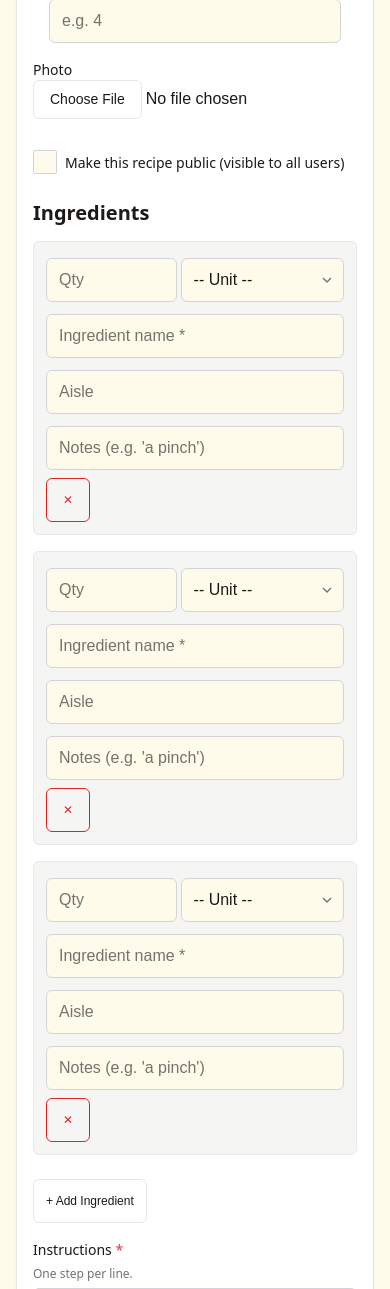
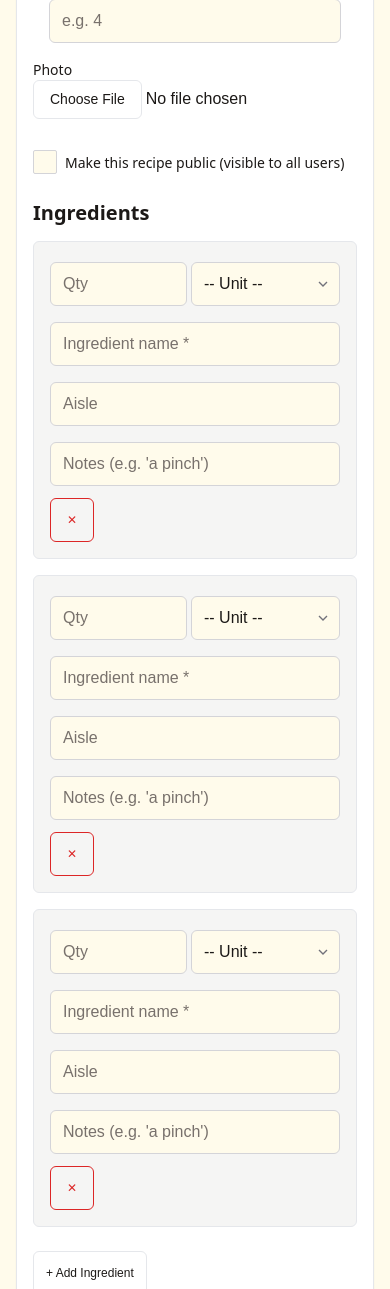
Before and after one commit to chrys/recipebox, a Django app: page /recipes/new/ in a window 390 px wide. Shown: the part 887-2176 px from the top of the page. Run offline with Django 5.2, Linux system fonts and the light colour scheme; the visitor is signed in with stand-in values (Sample User, id 1); data comes from the database, SQL or seed files in the repository.

Commit message:
fix(ui): Simplify ingredient row layout for better mobile focus

```diff
--- a/recipes/templates/recipes/recipe_form.html
+++ b/recipes/templates/recipes/recipe_form.html
@@ -114,12 +114,11 @@
                 <input type="hidden" name="{{ ing_form.order.html_name }}" value="{{ forloop.counter0 }}">
                 {{ ing_form.id }}
 
-                <div style="display: flex; gap: 4px; flex: 1.5; flex-direction: column;">
-                    <div style="display: flex; gap: 4px;">
+                <div class="ing-qty-group">
                     <input type="text" inputmode="decimal" name="{{ ing_form.quantity_value.html_name }}"
                         value="{{ ing_form.quantity_value.value|normalize_quantity }}" placeholder="Qty"
-                            style="flex: 1;">
-                        <select name="{{ ing_form.quantity_unit.html_name }}" style="flex: 1.2;">
+                        aria-label="Quantity" class="ing-qty">
+                    <select name="{{ ing_form.quantity_unit.html_name }}" aria-label="Unit" class="ing-unit">
                         <option value="">-- Unit --</option>
                         {% for val, label in ing_form.fields.quantity_unit.choices %}
                             {% if val %}
@@ -128,37 +127,24 @@
                         {% endfor %}
                     </select>
                 </div>
-                    {% if ing_form.quantity_value.errors or ing_form.quantity_unit.errors %}
-                        <div class="error" role="status" style="font-size: 0.8em; color: var(--color-danger);">
-                            {{ ing_form.quantity_value.errors.0 }} {{ ing_form.quantity_unit.errors.0 }}
-                        </div>
-                    {% endif %}
-                </div>
 
-                <div style="display: flex; flex-direction: column; flex: 2;">
                 <input type="text" name="{{ ing_form.name.html_name }}"
                     value="{{ ing_form.name.value|default_if_none:'' }}" placeholder="Ingredient name *"
-                        data-autocomplete-url="{% url 'ingredient_autocomplete' %}">
-                    {% if ing_form.name.errors %}
-                        <div class="error" role="status" style="font-size: 0.8em; color: var(--color-danger);">
-                            {{ ing_form.name.errors.0 }}
-                        </div>
-                    {% endif %}
-                </div>
+                    aria-label="Ingredient name" class="ing-name" data-autocomplete-url="{% url 'ingredient_autocomplete' %}">
 
                 <input type="text" name="{{ ing_form.aisle.html_name }}"
                     value="{{ ing_form.aisle.value|default_if_none:'' }}" placeholder="Aisle"
-                    style="flex: 1; max-width: 120px;">
+                    aria-label="Aisle" class="ing-aisle">
 
                 <input type="text" name="{{ ing_form.quantity.html_name }}"
                     value="{{ ing_form.quantity.value|default_if_none:'' }}" placeholder="Notes (e.g. 'a pinch')"
-                    style="flex: 1; max-width: 150px;">
+                    aria-label="Notes" class="ing-notes">
 
                 {% if ing_form.DELETE %}
                 <input type="hidden" name="{{ ing_form.DELETE.html_name }}"
                     value="{{ ing_form.DELETE.value|default_if_none:'' }}">
                 {% endif %}
-                <button type="button" class="remove-ingredient outline small" data-variant="danger">✕</button>
+                <button type="button" class="remove-ingredient outline small" data-variant="danger" aria-label="Remove ingredient">✕</button>
             </div>
             {% endfor %}
         </div>
@@ -168,9 +154,9 @@
             <input type="hidden" name="ingredients-__prefix__-order" value="0">
             <input type="hidden" name="ingredients-__prefix__-id" value="">
 
-            <div style="display: flex; gap: 4px; flex: 1.5;">
-                <input type="text" inputmode="decimal" name="ingredients-__prefix__-quantity_value" placeholder="Qty" style="flex: 1;">
-                <select name="ingredients-__prefix__-quantity_unit" style="flex: 1.2;">
+            <div class="ing-qty-group">
+                <input type="text" inputmode="decimal" name="ingredients-__prefix__-quantity_value" placeholder="Qty" aria-label="Quantity" class="ing-qty">
+                <select name="ingredients-__prefix__-quantity_unit" aria-label="Unit" class="ing-unit">
                     <option value="">-- Unit --</option>
                     {% for val, label in formset.empty_form.fields.quantity_unit.choices %}
                         {% if val %}
@@ -180,15 +166,13 @@
                 </select>
             </div>
 
-            <div style="display: flex; flex-direction: column; flex: 2;">
-                <input type="text" name="ingredients-__prefix__-name" placeholder="Ingredient name *"
+            <input type="text" name="ingredients-__prefix__-name" placeholder="Ingredient name *" aria-label="Ingredient name" class="ing-name"
                 data-autocomplete-url="{% url 'ingredient_autocomplete' %}">
-            </div>
 
-            <input type="text" name="ingredients-__prefix__-aisle" placeholder="Aisle" style="flex: 1; max-width: 120px;">
-            <input type="text" name="ingredients-__prefix__-quantity" placeholder="Notes (e.g. 'a pinch')" style="flex: 1; max-width: 150px;">
+            <input type="text" name="ingredients-__prefix__-aisle" placeholder="Aisle" aria-label="Aisle" class="ing-aisle">
+            <input type="text" name="ingredients-__prefix__-quantity" placeholder="Notes (e.g. 'a pinch')" aria-label="Notes" class="ing-notes">
 
-            <button type="button" class="remove-ingredient outline small" data-variant="danger">✕</button>
+            <button type="button" class="remove-ingredient outline small" data-variant="danger" aria-label="Remove ingredient">✕</button>
         </template>
 
         <button type="button" id="add-ingredient" class="outline small" style="margin-top: var(--space-2);">+ Add Ingredient</button>
--- a/static/css/theme.css
+++ b/static/css/theme.css
@@ -212,31 +212,54 @@
 .ingredient-row {
   display: flex;
   gap: var(--space-2, 0.5rem);
-  align-items: flex-start; /* Changed from flex-end to flex-start for multi-line support */
+  align-items: flex-start;
   margin-bottom: var(--space-2, 0.5rem);
   flex-wrap: wrap;
 }
 
-.ingredient-row > div,
-.ingredient-row > input {
-  flex: 1 1 auto;
-  min-width: 0;
+.ing-qty-group {
+  display: flex;
+  gap: 4px;
+  flex: 1.5;
+  min-width: 140px;
 }
+
+.ing-name {
+  flex: 2;
+  min-width: 200px;
+}
+
+.ing-aisle { flex: 1; max-width: 120px; }
+.ing-notes { flex: 1.5; }
+
+.ing-qty { flex: 1; }
+.ing-unit { flex: 1.2; }
 
 @media (max-width: 600px) {
   .ingredient-row {
     flex-direction: column;
-    padding: var(--space-3);
+    padding: var(--space-4);
     background: var(--muted);
     border-radius: var(--radius-medium);
     border: 1px solid var(--border);
     margin-bottom: var(--space-4);
+    gap: var(--space-3);
   }
 
-  .ingredient-row > div,
-  .ingredient-row > input {
+  .ing-qty-group,
+  .ing-name,
+  .ing-aisle,
+  .ing-notes {
     width: 100% !important;
     max-width: none !important;
+    min-width: 0 !important;
+    flex: none !important;
+  }
+
+  /* Specific fix for inputs inside flex groups on mobile */
+  .ing-qty-group input,
+  .ing-qty-group select {
+    flex: 1 !important;
   }
 
   [role="tablist"] {
```
Lines whose indentation alone changed are shown as unchanged.
